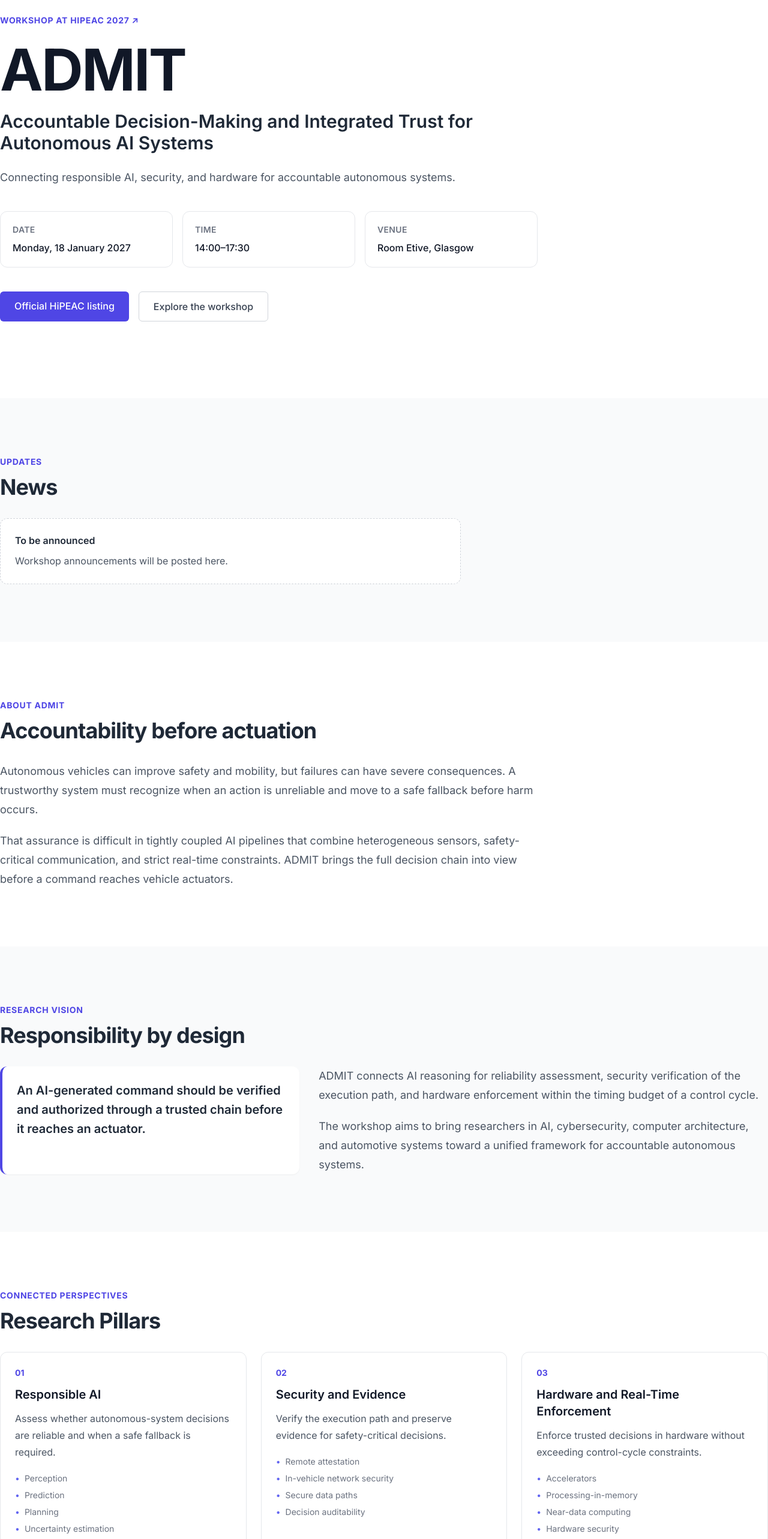
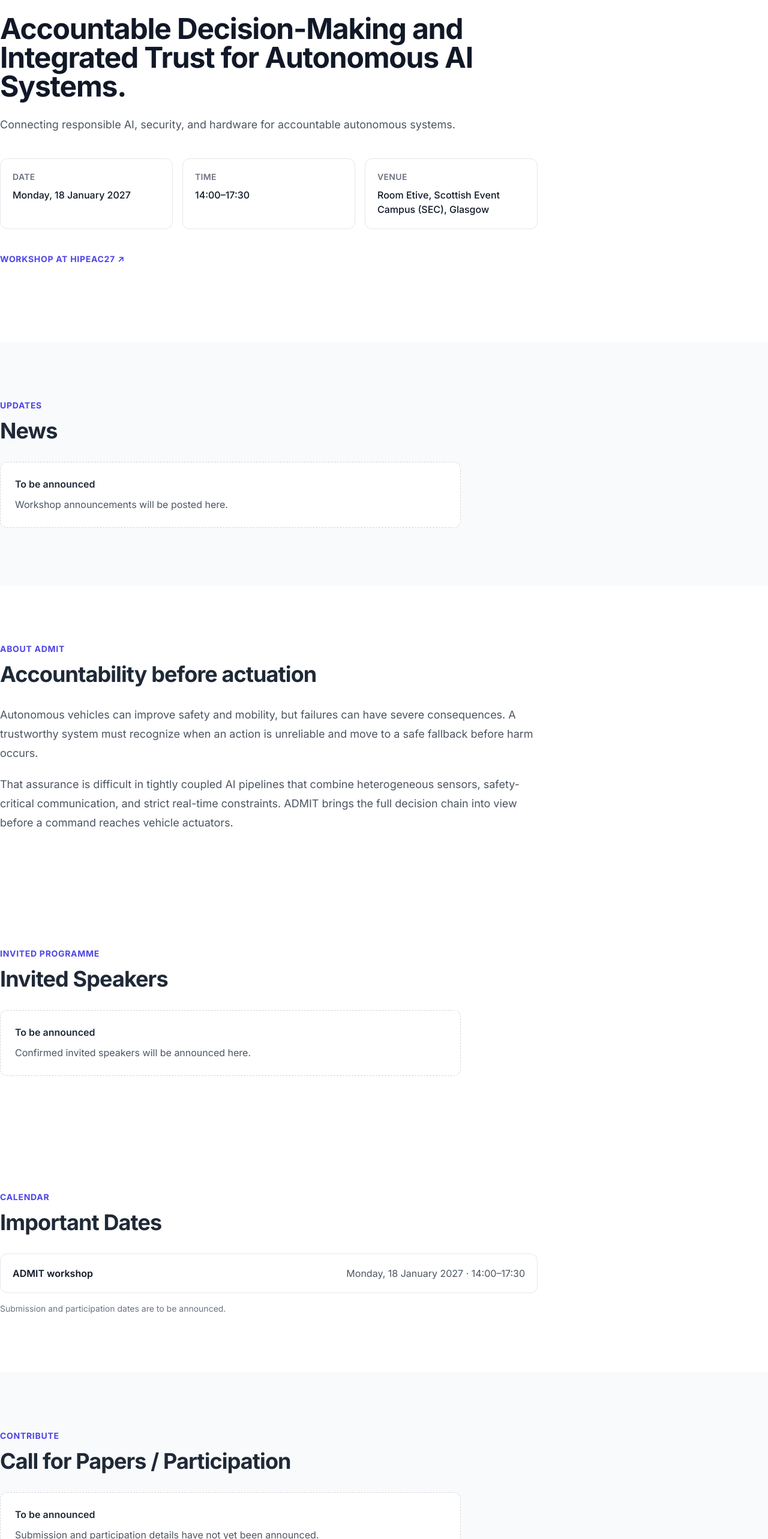
Before and after one commit to ADMIT-Workshop/admit-workshop.github.io, a Next.js app: page / in a window 1280 px wide. Shown: the part 234-2800 px from the top of the page at 60% size. Built offline with nearby package versions, Linux system fonts and the light colour scheme.

Commit message:
Update website

```diff
--- a/src/app/page.tsx
+++ b/src/app/page.tsx
@@ -6,10 +6,7 @@ import { News } from "@/components/News";
 import { Organizers } from "@/components/Organizers";
 import { Participation } from "@/components/Participation";
 import { Program } from "@/components/Program";
-import { ResearchPillars } from "@/components/ResearchPillars";
-import { ResearchVision } from "@/components/ResearchVision";
 import { Speakers } from "@/components/Speakers";
-import { Topics } from "@/components/Topics";
 import { Venue } from "@/components/Venue";
 
 export default function Home() {
@@ -18,12 +15,9 @@ export default function Home() {
       <Hero />
       <News />
       <About />
-      <ResearchVision />
-      <ResearchPillars />
-      <Topics />
+      <Speakers />
       <ImportantDates />
       <Participation />
-      <Speakers />
       <Program />
       <Organizers />
       <Venue />
--- a/src/components/Hero.tsx
+++ b/src/components/Hero.tsx
@@ -5,22 +5,9 @@ export function Hero() {
   return (
     <section id="top" className="py-16 sm:py-24">
       <Container className="flex flex-col items-start">
-        <a
-          href={workshop.event.href}
-          target="_blank"
-          rel="noopener noreferrer"
-          className="text-sm font-bold tracking-wider text-indigo-600 uppercase hover:text-indigo-500 dark:text-indigo-400"
-        >
-          Workshop at {workshop.event.name}
-          <span aria-hidden="true">&nbsp;↗</span>
-        </a>
-
-        <h1 className="mt-6 text-6xl font-bold tracking-tight text-gray-900 dark:text-white sm:text-7xl lg:text-8xl">
-          {workshop.acronym}
+        <h1 className="max-w-4xl text-3xl font-bold leading-tight tracking-tight text-gray-900 dark:text-white sm:text-4xl lg:text-5xl">
+          {workshop.fullTitle}.
         </h1>
-        <p className="mt-5 max-w-4xl text-2xl font-semibold leading-tight text-gray-800 dark:text-gray-100 sm:text-3xl">
-          {workshop.fullTitle}
-        </p>
         <p className="mt-6 max-w-3xl text-lg leading-8 text-gray-600 dark:text-gray-300">
           {workshop.tagline}
         </p>
@@ -49,27 +36,21 @@ export function Hero() {
               Venue
             </dt>
             <dd className="mt-2 font-medium text-gray-900 dark:text-white">
-              Room {workshop.venue.room}, {workshop.venue.city}
+              Room {workshop.venue.room}, {workshop.venue.name},{" "}
+              {workshop.venue.city}
             </dd>
           </div>
         </dl>
 
-        <div className="mt-10 flex flex-wrap gap-4">
-          <a
-            href={workshop.links.officialWorkshop.href}
-            target="_blank"
-            rel="noopener noreferrer"
-            className="rounded-md bg-indigo-600 px-6 py-3 font-medium text-white hover:bg-indigo-500 focus:outline-none focus-visible:ring-2 focus-visible:ring-indigo-500 focus-visible:ring-offset-2"
-          >
-            {workshop.links.officialWorkshop.label}
-          </a>
-          <a
-            href="#about"
-            className="rounded-md border border-gray-300 px-6 py-3 font-medium text-gray-700 hover:border-indigo-500 hover:text-indigo-600 dark:border-trueGray-600 dark:text-gray-200"
-          >
-            Explore the workshop
-          </a>
-        </div>
+        <a
+          href={workshop.event.href}
+          target="_blank"
+          rel="noopener noreferrer"
+          className="mt-10 text-sm font-bold tracking-wider text-indigo-600 uppercase hover:text-indigo-500 focus:outline-none focus-visible:ring-2 focus-visible:ring-indigo-500 focus-visible:ring-offset-2 dark:text-indigo-400"
+        >
+          WORKSHOP AT HIPEAC27
+          <span aria-hidden="true">&nbsp;↗</span>
+        </a>
       </Container>
     </section>
   );
--- a/src/components/ResearchPillars.tsx
+++ /dev/null
@@ -1,46 +0,0 @@
-import { Section } from "@/components/Section";
-import { TbaNotice } from "@/components/TbaNotice";
-import { workshop } from "@/data/workshop";
-
-export function ResearchPillars() {
-  const section = workshop.sections.researchPillars;
-
-  if (section.status === "hidden") return null;
-
-  return (
-    <Section id={section.id} eyebrow={section.eyebrow} title={section.title}>
-      {section.status === "tba" ? (
-        <TbaNotice message={section.tbaMessage ?? "Details are forthcoming."} />
-      ) : (
-        <div className="grid gap-6 lg:grid-cols-3">
-          {section.items.map((pillar, index) => (
-            <article
-              key={pillar.title}
-              className="rounded-xl border border-gray-200 p-6 dark:border-trueGray-700"
-            >
-              <p className="text-sm font-bold text-indigo-600 dark:text-indigo-400">
-                0{index + 1}
-              </p>
-              <h3 className="mt-3 text-xl font-semibold text-gray-900 dark:text-white">
-                {pillar.title}
-              </h3>
-              <p className="mt-3 leading-7 text-gray-600 dark:text-gray-300">
-                {pillar.description}
-              </p>
-              <ul className="mt-5 space-y-2 text-sm text-gray-500 dark:text-gray-400">
-                {pillar.topics.map((topic) => (
-                  <li key={topic} className="flex gap-2">
-                    <span aria-hidden="true" className="text-indigo-500">
-                      •
-                    </span>
-                    {topic}
-                  </li>
-                ))}
-              </ul>
-            </article>
-          ))}
-        </div>
-      )}
-    </Section>
-  );
-}
--- a/src/components/ResearchVision.tsx
+++ /dev/null
@@ -1,33 +0,0 @@
-import { Section } from "@/components/Section";
-import { TbaNotice } from "@/components/TbaNotice";
-import { workshop } from "@/data/workshop";
-
-export function ResearchVision() {
-  const section = workshop.sections.researchVision;
-
-  if (section.status === "hidden") return null;
-
-  return (
-    <Section
-      id={section.id}
-      eyebrow={section.eyebrow}
-      title={section.title}
-      muted
-    >
-      {section.status === "tba" ? (
-        <TbaNotice message={section.tbaMessage ?? "Details are forthcoming."} />
-      ) : (
-        <div className="grid gap-8 lg:grid-cols-[minmax(0,1fr)_minmax(0,1.5fr)]">
-          <div className="rounded-xl border-l-4 border-indigo-600 bg-white p-6 text-xl font-semibold leading-8 text-gray-800 shadow-sm dark:bg-trueGray-900 dark:text-gray-100">
-            {section.principle}
-          </div>
-          <div className="space-y-5 text-lg leading-8 text-gray-600 dark:text-gray-300">
-            {section.paragraphs.map((paragraph) => (
-              <p key={paragraph}>{paragraph}</p>
-            ))}
-          </div>
-        </div>
-      )}
-    </Section>
-  );
-}
--- a/src/components/Topics.tsx
+++ /dev/null
@@ -1,33 +0,0 @@
-import { Section } from "@/components/Section";
-import { TbaNotice } from "@/components/TbaNotice";
-import { workshop } from "@/data/workshop";
-
-export function Topics() {
-  const section = workshop.sections.topics;
-
-  if (section.status === "hidden") return null;
-
-  return (
-    <Section
-      id={section.id}
-      eyebrow={section.eyebrow}
-      title={section.title}
-      muted
-    >
-      {section.status === "tba" ? (
-        <TbaNotice message={section.tbaMessage ?? "Topics are forthcoming."} />
-      ) : (
-        <ul className="grid gap-3 sm:grid-cols-2 lg:grid-cols-3">
-          {section.items.map((topic) => (
-            <li
-              key={topic}
-              className="rounded-lg border border-gray-200 bg-white px-4 py-3 font-medium text-gray-700 dark:border-trueGray-700 dark:bg-trueGray-900 dark:text-gray-200"
-            >
-              {topic}
-            </li>
-          ))}
-        </ul>
-      )}
-    </Section>
-  );
-}
--- a/src/data/workshop.ts
+++ b/src/data/workshop.ts
@@ -3,9 +3,6 @@ export type SectionStatus = "published" | "tba" | "hidden";
 export type WorkshopSectionKey =
   | "news"
   | "about"
-  | "researchVision"
-  | "researchPillars"
-  | "topics"
   | "importantDates"
   | "participation"
   | "speakers"
@@ -35,12 +32,6 @@ export interface NewsItem {
   title: string;
   summary: string;
   href?: string;
-}
-
-export interface ResearchPillar {
-  title: string;
-  description: string;
-  topics: string[];
 }
 
 export interface ImportantDate {
@@ -96,12 +87,6 @@ export interface WorkshopData {
   sections: {
     news: SectionBase & { items: NewsItem[] };
     about: SectionBase & { paragraphs: string[] };
-    researchVision: SectionBase & {
-      principle: string;
-      paragraphs: string[];
-    };
-    researchPillars: SectionBase & { items: ResearchPillar[] };
-    topics: SectionBase & { items: string[] };
     importantDates: SectionBase & {
       items: ImportantDate[];
       note?: string;
@@ -164,17 +149,7 @@ export const workshop: WorkshopData = {
   navigation: [
     { label: "News", href: "#news", section: "news" },
     { label: "About", href: "#about", section: "about" },
-    {
-      label: "Research Vision",
-      href: "#research-vision",
-      section: "researchVision",
-    },
-    {
-      label: "Research Pillars",
-      href: "#research-pillars",
-      section: "researchPillars",
-    },
-    { label: "Topics", href: "#topics", section: "topics" },
+    { label: "Speakers", href: "#speakers", section: "speakers" },
     {
       label: "Important Dates",
       href: "#important-dates",
@@ -185,7 +160,6 @@ export const workshop: WorkshopData = {
       href: "#participation",
       section: "participation",
     },
-    { label: "Speakers", href: "#speakers", section: "speakers" },
     { label: "Program", href: "#program", section: "program" },
     { label: "Organizers", href: "#organizers", section: "organizers" },
     { label: "Venue", href: "#venue", section: "venue" },
@@ -208,83 +182,6 @@ export const workshop: WorkshopData = {
       paragraphs: [
         "Autonomous vehicles can improve safety and mobility, but failures can have severe consequences. A trustworthy system must recognize when an action is unreliable and move to a safe fallback before harm occurs.",
         "That assurance is difficult in tightly coupled AI pipelines that combine heterogeneous sensors, safety-critical communication, and strict real-time constraints. ADMIT brings the full decision chain into view before a command reaches vehicle actuators.",
-      ],
-    },
-    researchVision: {
-      id: "research-vision",
-      eyebrow: "Research Vision",
-      title: "Responsibility by design",
-      status: "published",
-      principle:
-        "An AI-generated command should be verified and authorized through a trusted chain before it reaches an actuator.",
-      paragraphs: [
-        "ADMIT connects AI reasoning for reliability assessment, security verification of the execution path, and hardware enforcement within the timing budget of a control cycle.",
-        "The workshop aims to bring researchers in AI, cybersecurity, computer architecture, and automotive systems toward a unified framework for accountable autonomous systems.",
-      ],
-    },
-    researchPillars: {
-      id: "research-pillars",
-      eyebrow: "Connected Perspectives",
-      title: "Research Pillars",
-      status: "published",
-      items: [
-        {
-          title: "Responsible AI",
-          description:
-            "Assess whether autonomous-system decisions are reliable and when a safe fallback is required.",
-          topics: [
-            "Perception",
-            "Prediction",
-            "Planning",
-            "Uncertainty estimation",
-            "Safe fallback decisions",
-          ],
-        },
-        {
-          title: "Security and Evidence",
-          description:
-            "Verify the execution path and preserve evidence for safety-critical decisions.",
-          topics: [
-            "Remote attestation",
-            "In-vehicle network security",
-            "Secure data paths",
-            "Decision auditability",
-          ],
-        },
-        {
-          title: "Hardware and Real-Time Enforcement",
-          description:
-            "Enforce trusted decisions in hardware without exceeding control-cycle constraints.",
-          topics: [
-            "Accelerators",
-            "Processing-in-memory",
-            "Near-data computing",
-            "Hardware security",
-            "Runtime admission control",
-          ],
-        },
-      ],
-    },
-    topics: {
-      id: "topics",
-      eyebrow: "Scope",
-      title: "Research Topics",
-      status: "published",
-      items: [
-        "Reliable perception",
-        "Prediction and planning",
-        "Uncertainty estimation",
-        "Safe fallback decisions",
-        "Remote attestation",
-        "In-vehicle network security",
-        "Secure data paths",
-        "Auditability of safety-critical decisions",
-        "AI accelerators",
-        "Processing-in-memory",
-        "Near-data computing",
-        "Hardware security",
-        "Real-time enforcement",
-        "Runtime admission control",
       ],
     },
     importantDates: {
```
